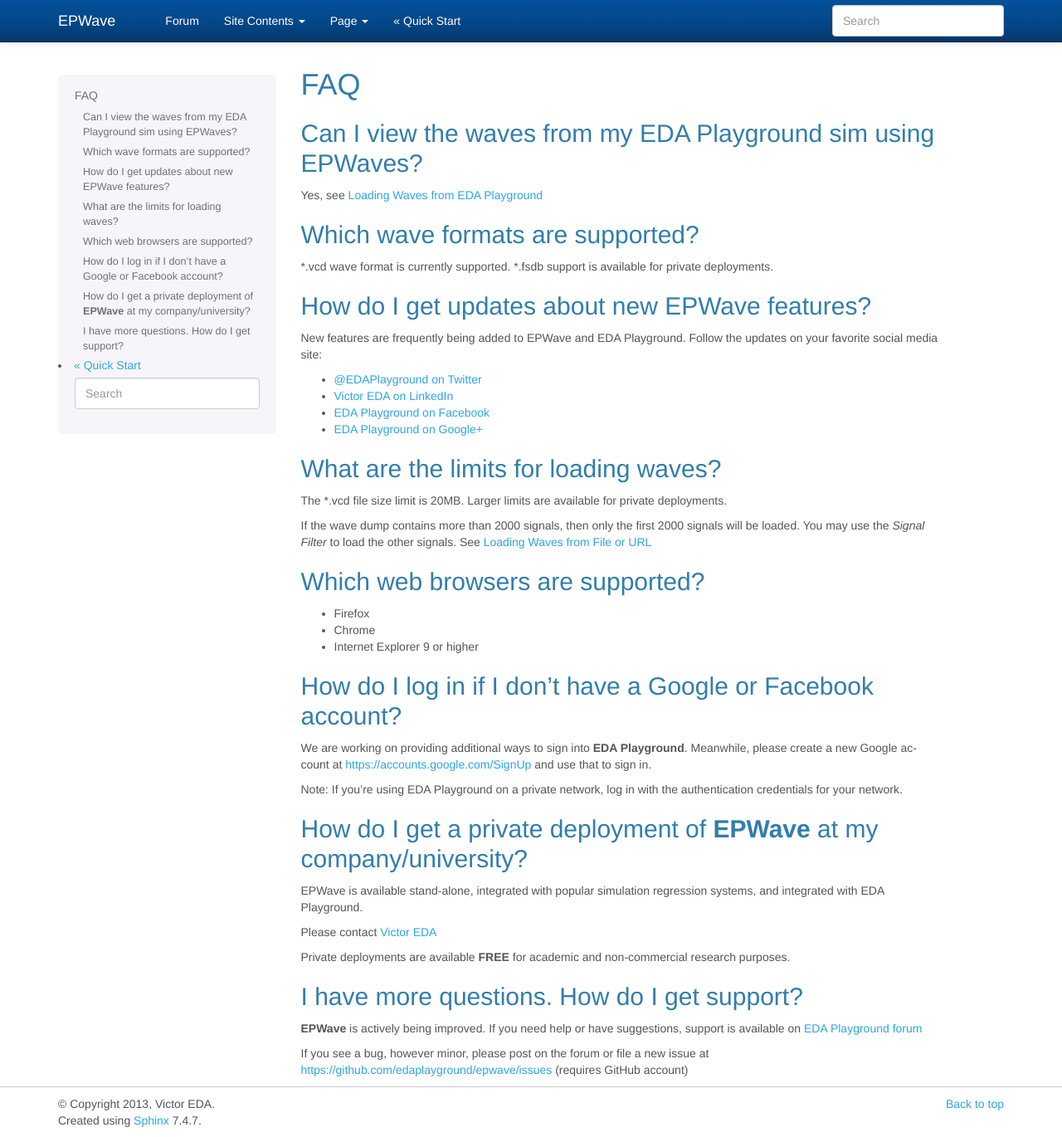
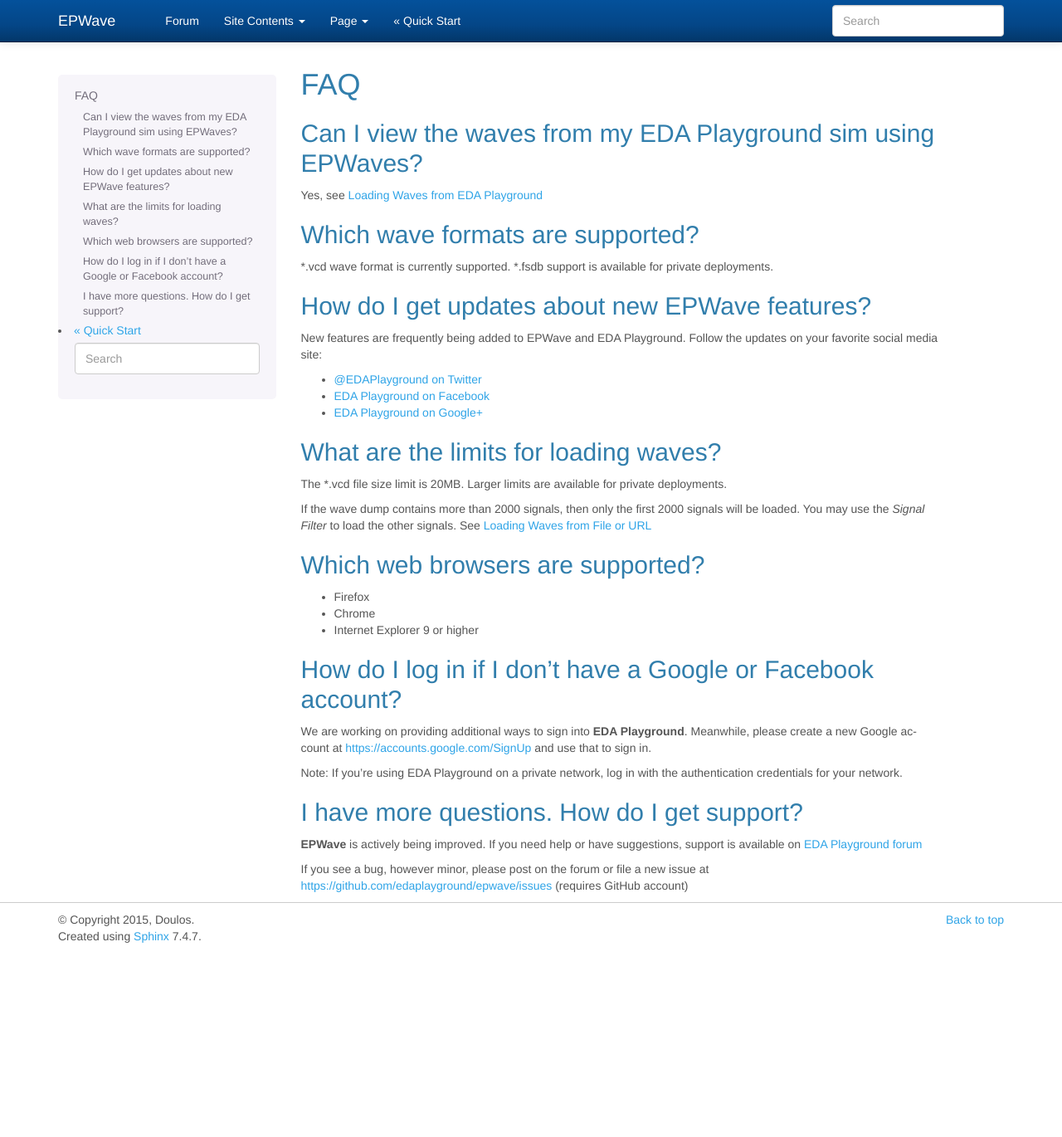
Before and after one commit to edaplayground/epwave, a Sphinx documentation site: the page built from docs/faq.rst, in a window 1280 px wide and 1370 px high. Shown: the whole window at 83% size. Built offline with Sphinx 7.4.7, drawn with Linux system fonts in a browser that asks for light colours.

Commit message:
Updating copyright to Doulos.

```diff
--- a/docs/conf.py
+++ b/docs/conf.py
@@ -45,7 +45,7 @@
 
 # General information about the project.
 project = u'EPWave'
-copyright = u'2013, Victor EDA'
+copyright = u'2015, Doulos'
 
 # The version info for the project you're documenting, acts as replacement for
 # |version| and |release|, also used in various other places throughout the
@@ -258,7 +258,7 @@
 #  author, documentclass [howto/manual]).
 latex_documents = [
   ('index', 'EPWave.tex', u'EPWave Documentation',
-   u'Victor EDA', 'manual'),
+   u'Doulos', 'manual'),
 ]
 
 # The name of an image file (relative to this directory) to place at the top of
@@ -288,7 +288,7 @@
 # (source start file, name, description, authors, manual section).
 man_pages = [
     ('index', 'epwave', u'EPWave Documentation',
-     [u'Victor EDA'], 1)
+     [u'Doulos'], 1)
 ]
 
 # If true, show URL addresses after external links.
@@ -302,7 +302,7 @@
 #  dir menu entry, description, category)
 texinfo_documents = [
   ('index', 'EPWave', u'EPWave Documentation',
-   u'Victor EDA', 'EPWave', 'One line description of project.',
+   u'Doulos', 'EPWave', 'One line description of project.',
    'Miscellaneous'),
 ]
 
--- a/docs/faq.rst
+++ b/docs/faq.rst
@@ -20,7 +20,6 @@
 New features are frequently being added to EPWave and EDA Playground. Follow the updates on your favorite social media site:
 
 * `@EDAPlayground on Twitter <https://twitter.com/edaplayground>`_
-* `Victor EDA on LinkedIn <http://www.linkedin.com/company/victor-eda>`_
 * `EDA Playground on Facebook <https://facebook.com/edaplayground>`_
 * `EDA Playground on Google+ <https://plus.google.com/+Edaplayground_EPWave>`_
 
@@ -50,16 +49,6 @@
 
 Note: If you're using EDA Playground on a private network, log in with the authentication credentials for your network.
 
-*************************************************************************
-How do I get a private deployment of **EPWave** at my company/university?
-*************************************************************************
-
-EPWave is available stand-alone, integrated with popular simulation regression systems, and integrated with EDA Playground.
-
-Please contact `Victor EDA <http://www.victoreda.com>`_
-
-Private deployments are available **FREE** for academic and non-commercial research purposes.
-
 ********************************************
 I have more questions. How do I get support?
 ********************************************
--- a/docs/intro.rst
+++ b/docs/intro.rst
@@ -40,7 +40,6 @@
 New features are frequently being added to EPWave and EDA Playground. Follow the updates on your favorite social media site:
 
 * `@EDAPlayground on Twitter <https://twitter.com/edaplayground>`_
-* `Victor EDA on LinkedIn <http://www.linkedin.com/company/victor-eda>`_
 * `EDA Playground on Facebook <https://facebook.com/edaplayground>`_
 * `EDA Playground on Google+ <https://plus.google.com/+Edaplayground_EPWave>`_
 
@@ -48,4 +47,4 @@
 Credits
 *******
 
-**EPWave** was created by Victor Lyuboslavsky.
+**EPWave** was created by Doulos.
```
